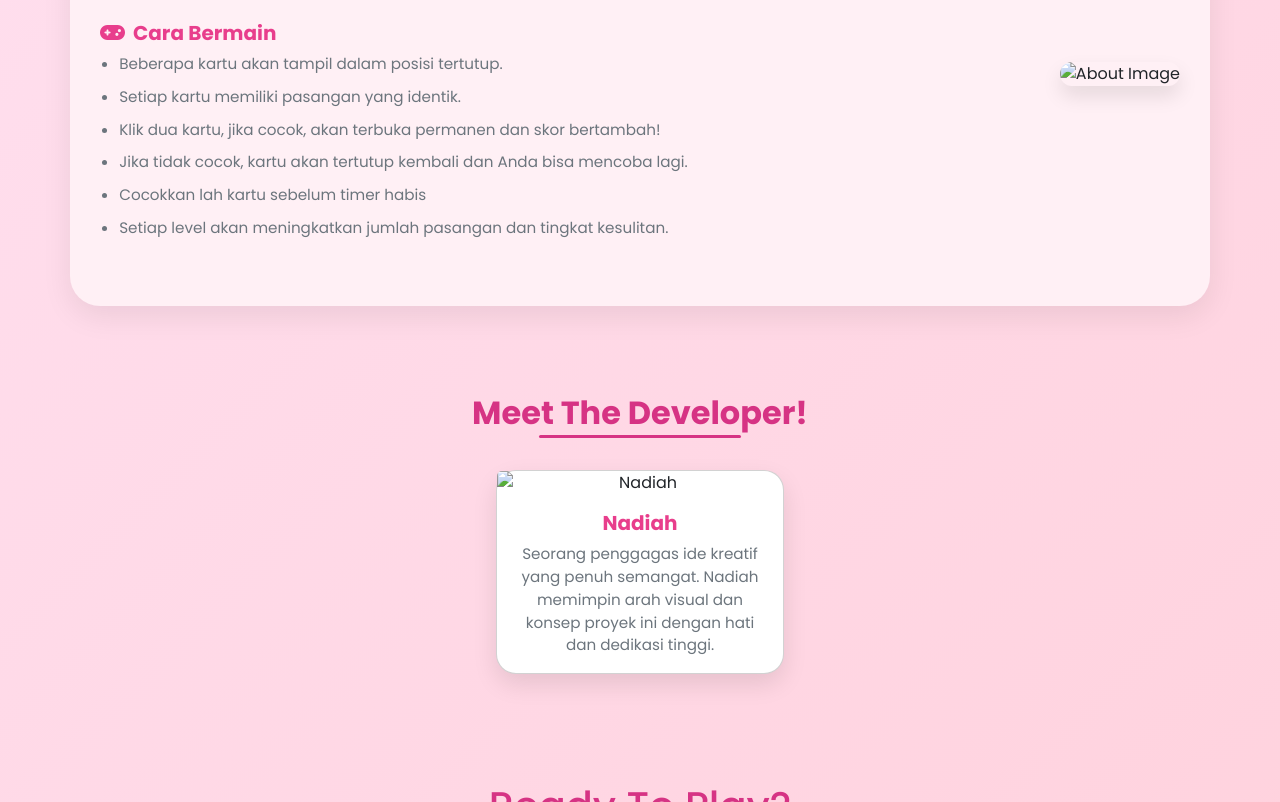
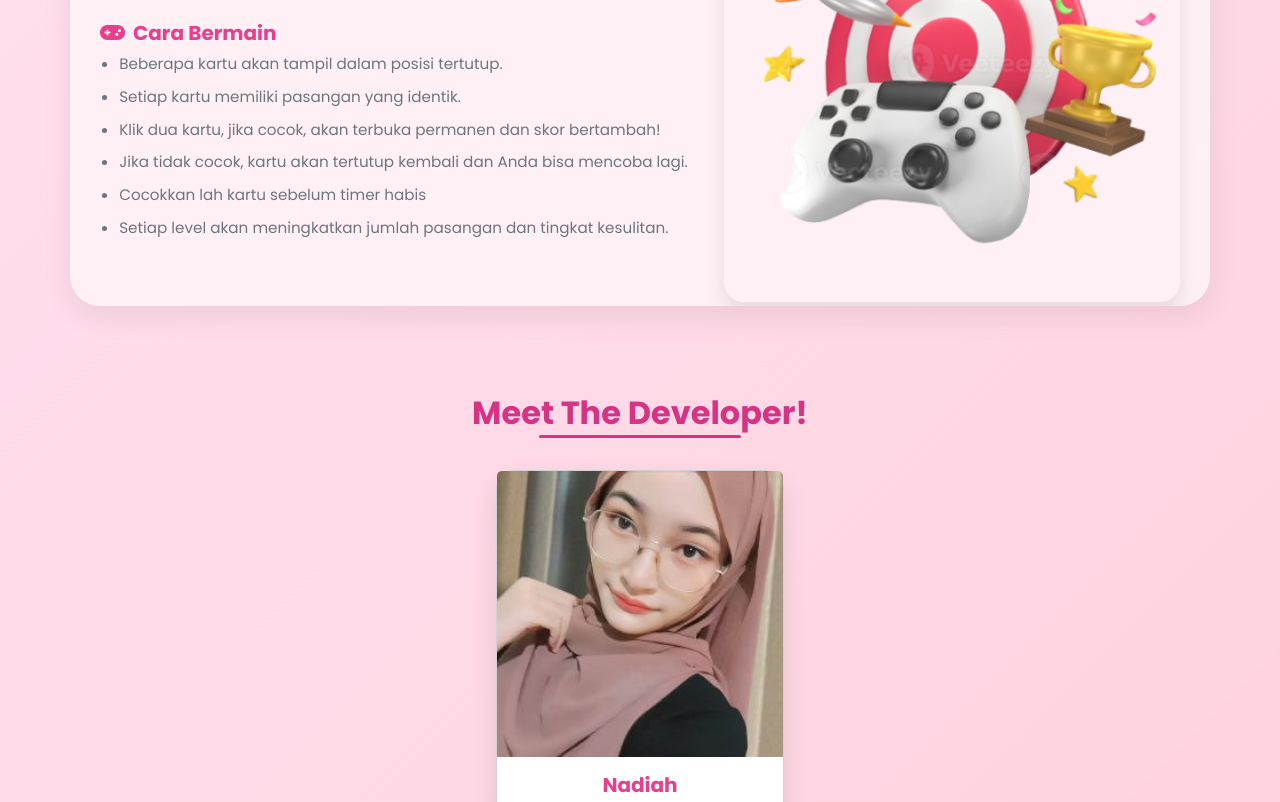
Before and after one commit to nadiah24/web-game, a plain HTML site: page index.html in a window 1280 px wide. Shown: the part 453-1255 px from the top of the page. Drawn offline with nearby package versions, Linux system fonts and the light colour scheme.

Commit message:
Update index.html

```diff
--- a/index.html
+++ b/index.html
@@ -3,7 +3,7 @@
   <head>
     <meta charset="utf-8">
     <meta name="viewport" content="width=device-width, initial-scale=1">
-    <title>Bootstrap demo</title>
+    <title>MeMoMa</title>
     <link href="https://cdn.jsdelivr.net/npm/bootstrap@5.3.6/dist/css/bootstrap.min.css" rel="stylesheet" integrity="sha384-4Q6Gf2aSP4eDXB8Miphtr37CMZZQ5oXLH2yaXMJ2w8e2ZtHTl7GptT4jmndRuHDT" crossorigin="anonymous">
     <link rel="stylesheet" href="https://cdnjs.cloudflare.com/ajax/libs/font-awesome/6.5.0/css/all.min.css">
     <link href="https://fonts.googleapis.com/css2?family=Poppins:wght@300;400;500&family=Dancing+Script:wght@400;700&display=swap" rel="stylesheet">
@@ -61,7 +61,7 @@
 
             <!-- Image -->
             <div class="col-md-5 d-none d-md-block">
-                <img src="img/about.png" class="about-img" alt="About Image">
+                <img src="about.png" class="about-img" alt="About Image">
             </div>
             </div>
         </div>
@@ -75,7 +75,7 @@
 
         <section class="developer-section">
         <div class="card" style="width: 18rem;">
-            <img src="img/pc_nadiah.jpg" class="card-img-top" alt="Nadiah">
+            <img src="pc_nadiah.jpg" class="card-img-top" alt="Nadiah">
             <div class="card-body text-center">
             <h5 class="card-title">Nadiah</h5>
             <p class="card-text">Seorang penggagas ide kreatif yang penuh semangat. Nadiah memimpin arah visual dan konsep proyek ini dengan hati dan dedikasi tinggi.</p>
```
